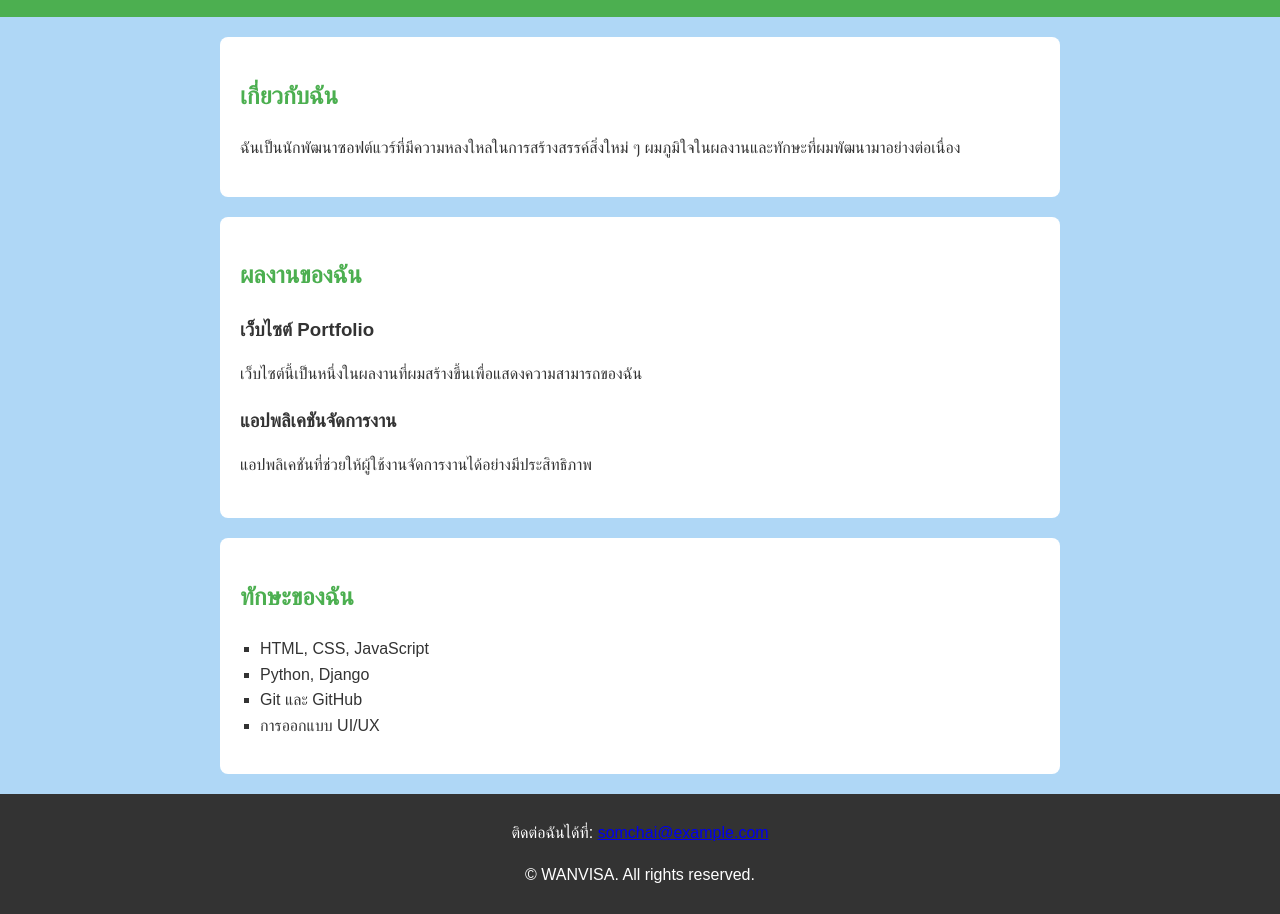
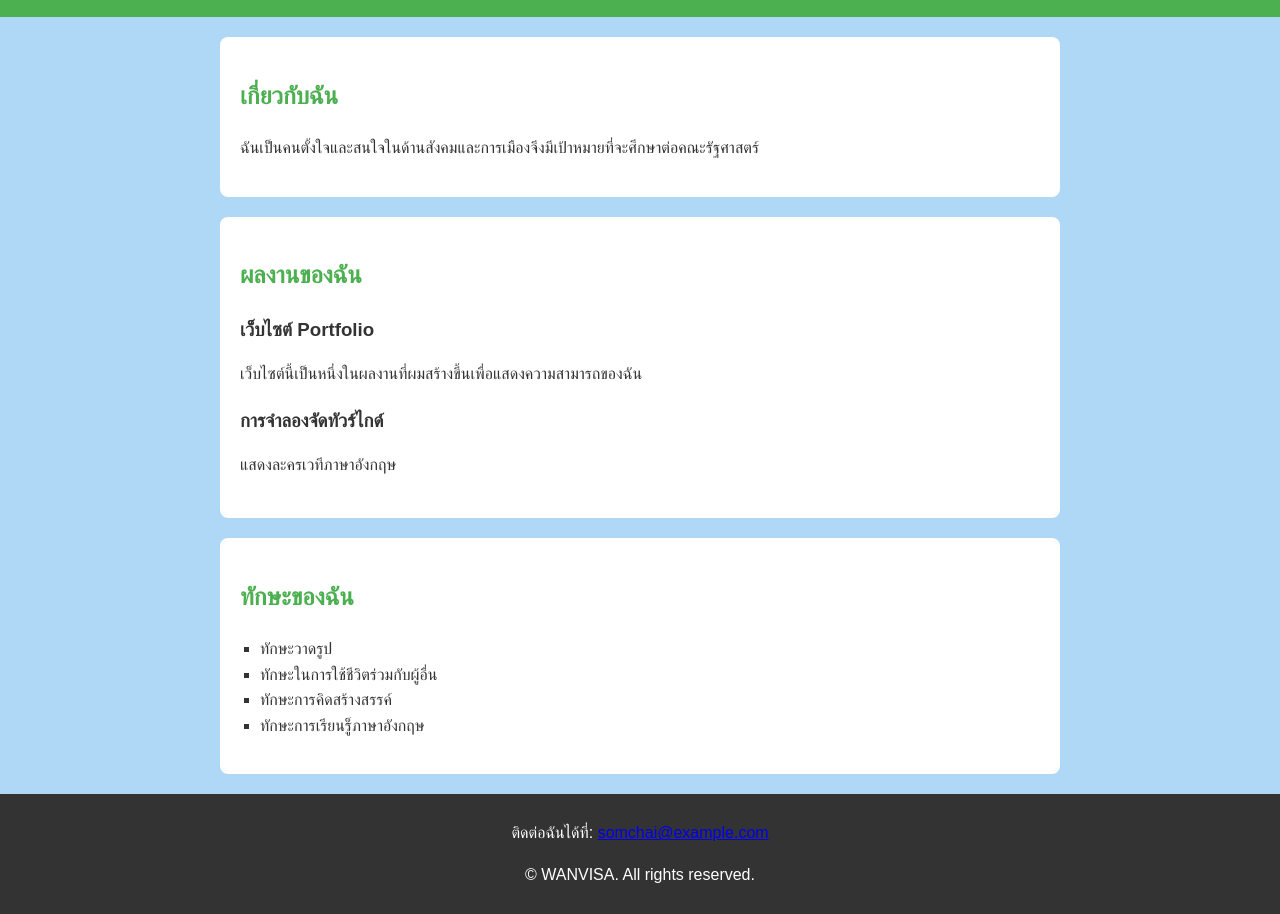
Before and after one commit to wanvisaaa/wanvisaaa.github.io, a plain HTML site: page index.html in a window 1280 px wide. Shown: the part 105-1019 px from the top of the page. Drawn offline with Linux system fonts and the light colour scheme.

Commit message:
Update index.html

```diff
--- a/index.html
+++ b/index.html
@@ -18,7 +18,7 @@
     <!-- ส่วนเกี่ยวกับตัวเอง -->
     <section id="about">
         <h2>เกี่ยวกับฉัน</h2>
-        <p>ฉันเป็นนักพัฒนาซอฟต์แวร์ที่มีความหลงใหลในการสร้างสรรค์สิ่งใหม่ ๆ ผมภูมิใจในผลงานและทักษะที่ผมพัฒนามาอย่างต่อเนื่อง</p>
+        <p>ฉันเป็นคนตั้งใจและสนใจในด้านสังคมและการเมืองจึงมีเป้าหมายที่จะศึกษาต่อคณะรัฐศาสตร์</p>
     </section>
 
     <!-- ส่วนแสดงผลงาน -->
@@ -31,8 +31,8 @@
         </div>
 
         <div class="project">
-            <h3>แอปพลิเคชันจัดการงาน</h3>
-            <p>แอปพลิเคชันที่ช่วยให้ผู้ใช้งานจัดการงานได้อย่างมีประสิทธิภาพ</p>
+            <h3>การจำลองจัดทัวร์ไกด์</h3>
+            <p>แสดงละครเวทีภาษาอังกฤษ</p>
         </div>
     </section>
 
@@ -40,10 +40,10 @@
     <section id="skills">
         <h2>ทักษะของฉัน</h2>
         <ul>
-            <li>HTML, CSS, JavaScript</li>
-            <li>Python, Django</li>
-            <li>Git และ GitHub</li>
-            <li>การออกแบบ UI/UX</li>
+            <li>ทักษะวาดรูป</li>
+            <li>ทักษะในการใช้ชีวิตร่วมกับผู้อื่น</li>
+            <li>ทักษะการคิดสร้างสรรค์</li>
+            <li>ทักษะการเรียนรู็ภาษาอังกฤษ</li>
         </ul>
     </section>
 
```
